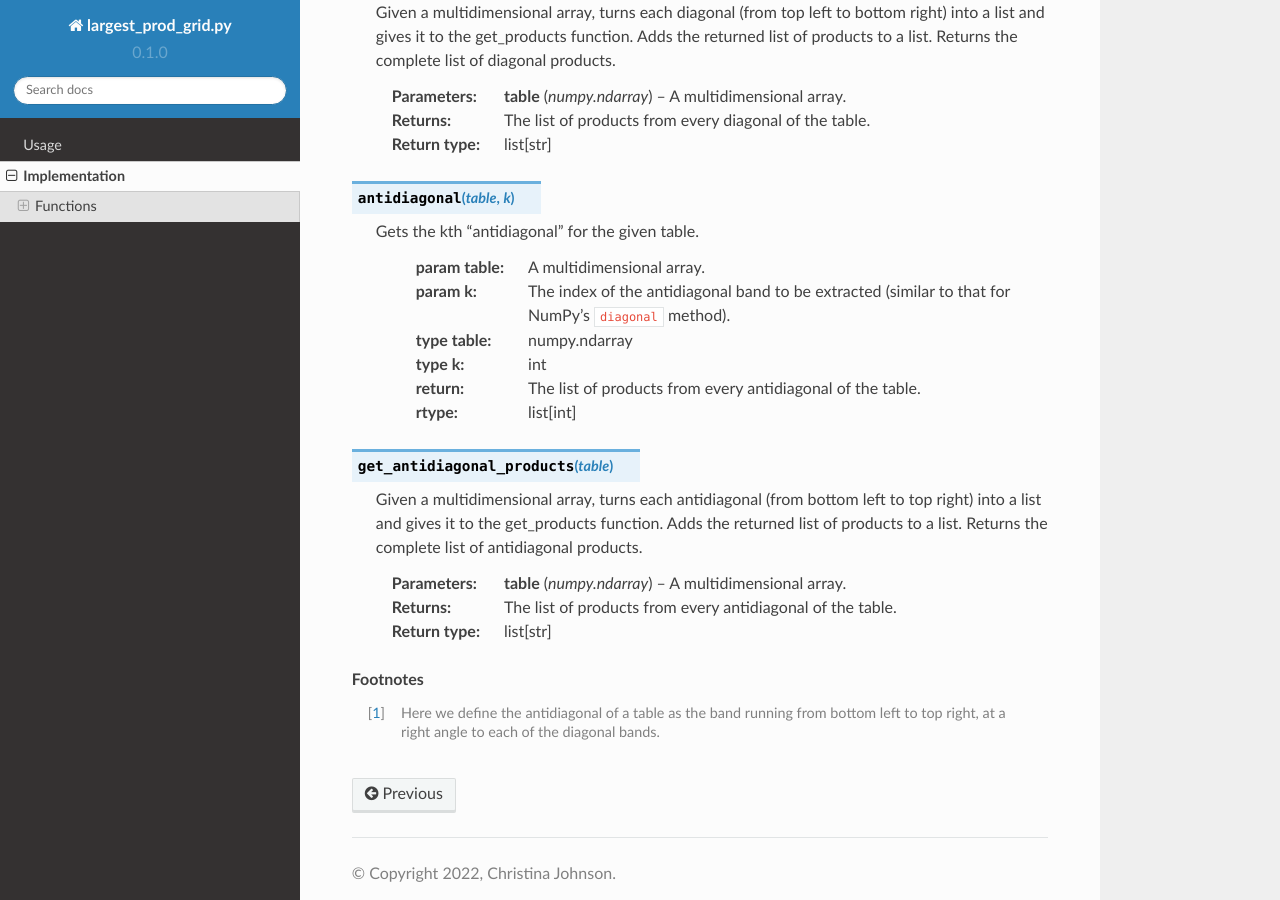
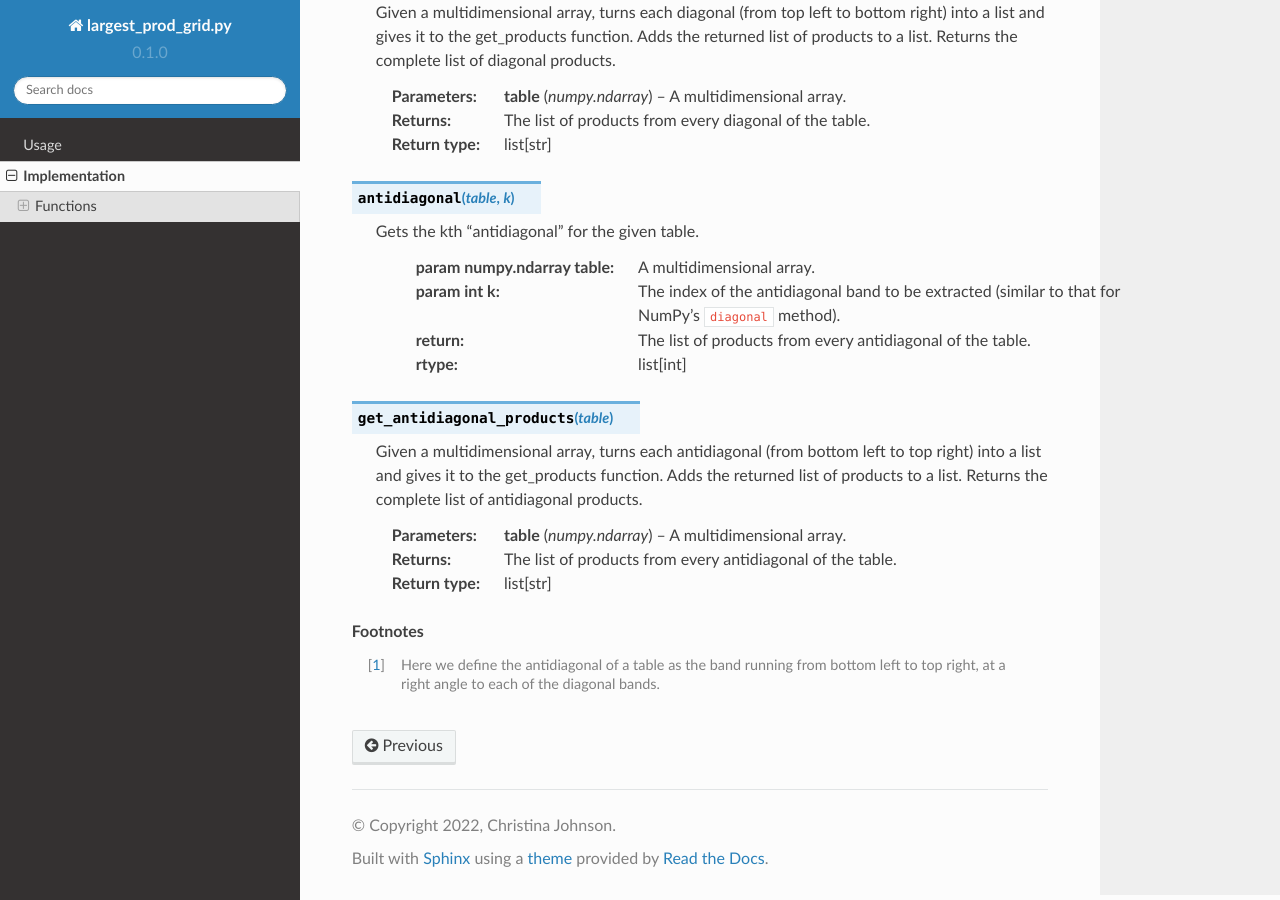
Before and after one commit to XtinaJohnson/largest_prod_grid_docs, a Sphinx documentation site: the page built from docs/source/impl.rst, in a window 1280 px wide and 900 px high, scrolled down 1350 px. Built offline with Sphinx 7.4.7 and the Read the Docs theme 2.0.0, drawn with Linux system fonts in a browser that asks for light colours.

Commit message:
Update impl.rst

```diff
--- a/docs/source/impl.rst
+++ b/docs/source/impl.rst
@@ -57,10 +57,8 @@
 
   Gets the kth "antidiagonal" for the given table.
 
-   :param table: A multidimensional array.
-   :param k: The index of the antidiagonal band to be extracted (similar to that for NumPy's ``diagonal`` method).
-   :type table: numpy.ndarray
-   :type k: int
+   :param numpy.ndarray table: A multidimensional array.
+   :param int k: The index of the antidiagonal band to be extracted (similar to that for NumPy's ``diagonal`` method).
    :return: The list of products from every antidiagonal of the table.
    :rtype: list[int]
 
```
